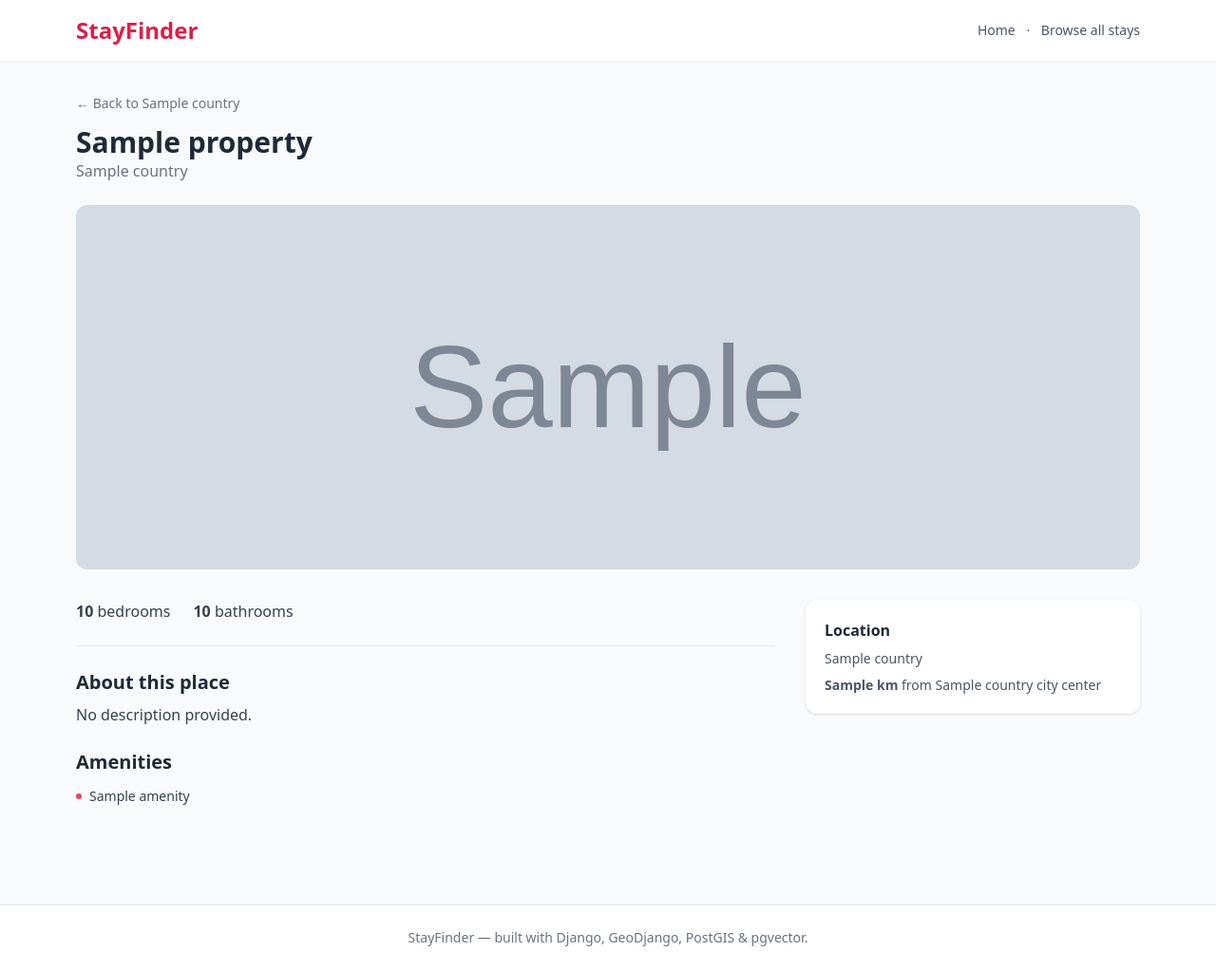
After one commit to mhbhuiyan99/property-management__Mojammel, a Django app: template web/templates/property_app/property_detail.html in a window 1280 px wide. The commit adds this page. Shown: the whole page at 95% size. Run offline with Django 5.2, Linux system fonts and the light colour scheme; the template is opened without the code that fills it: most values are stand-ins (such as "Sample title", 1, 10 or a date in 2020); grey boxes marked "Sample" are stand-in pictures; some libraries are stand-ins or nearby versions.

Commit message:
Modify models and it's related files for Property Detail page[Amenities]

```diff
--- a/web/manage.py
+++ b/web/manage.py
@@ -1,4 +1,3 @@
-#!/usr/bin/env python
 import os
 import sys
 
--- a/web/property_app/admin.py
+++ b/web/property_app/admin.py
@@ -31,8 +31,8 @@ class LocationAdmin(admin.ModelAdmin):
 
 @admin.register(Property)
 class PropertyAdmin(admin.ModelAdmin):
-    list_display = ("name", "location", "primary_image_preview", "created_at")
-    list_filter = ("location",)
+    list_display = ("name", "location", "bedrooms", "bathrooms", "primary_image_preview", "created_at")
+    list_filter = ("location", "bedrooms", "bathrooms")
     search_fields = ("name", "description", "location__country")
     inlines = [PropertyImageInline]
     readonly_fields = ("created_at", "updated_at")
--- a/web/property_app/models.py
+++ b/web/property_app/models.py
@@ -35,6 +35,10 @@ class Property(models.Model):
     description = models.TextField(blank=True)
     center = models.PointField(geography=True, srid=4326, null=True, blank=True)
 
+    bedrooms = models.PositiveSmallIntegerField(default=0)
+    bathrooms = models.PositiveSmallIntegerField(default=0)
+    amenities = models.TextField(blank=True, help_text="Comma-separated amenities")
+
     created_at = models.DateTimeField(auto_now_add=True)
     updated_at = models.DateTimeField(auto_now=True)
 
@@ -44,6 +48,8 @@ class Property(models.Model):
     def __str__(self):
         return self.name
 
+    def amenities_list(self):
+        return [a.strip() for a in self.amenities.split(",") if a.strip()]
 
 class PropertyImage(models.Model):
     property = models.ForeignKey(Property, on_delete=models.CASCADE, related_name="images")
--- a/web/property_app/views.py
+++ b/web/property_app/views.py
@@ -64,6 +64,7 @@ def property_detail(request, pk):
         "property_app/property_detail.html",
         {
             "property": obj,
+            "amenities": obj.amenities_list(),
             "distance_km": distance_km,
         },
     )
--- a/web/templates/property_app/home.html
+++ b/web/templates/property_app/home.html
@@ -23,7 +23,7 @@
             >
             <datalist id="location-options">
                 {% for loc in locations %}
-                    <option value="{{ loc.name }}"></option>
+                    <option value="{{ loc.country }}"></option>
                 {% endfor %}
             </datalist>
             <button type="submit"
@@ -38,9 +38,9 @@
     <h2 class="text-xl font-bold mb-4">Popular locations</h2>
     <div class="flex flex-wrap gap-3">
         {% for loc in locations %}
-            <a href="{% url 'property_app:property-search' %}?location={{ loc.name|urlencode }}"
+            <a href="{% url 'property_app:property-search' %}?location={{ loc.country|urlencode }}"
                class="px-4 py-2 bg-white border border-gray-200 rounded-full text-sm text-gray-700 hover:border-rose-500 hover:text-rose-600 transition">
-                {{ loc.name }}
+                {{ loc.country }}
             </a>
         {% empty %}
             <p class="text-gray-500">No locations yet &mdash; run the import_properties command.</p>
--- /dev/null
+++ b/web/templates/property_app/property_detail.html
@@ -0,0 +1,66 @@
+{% extends "property_app/base.html" %}
+
+{% block title %}{{ property.name }} &mdash; StayFinder{% endblock %}
+
+{% block content %}
+<div class="max-w-6xl mx-auto px-4 py-8">
+
+    <a href="{% url 'property_app:property-search' %}?location={{ property.location.country|urlencode }}"
+       class="text-sm text-gray-500 hover:text-rose-600">&larr; Back to {{ property.location.country }}</a>
+
+    <h1 class="text-3xl font-bold mt-3">{{ property.name }}</h1>
+    <p class="text-gray-500 mb-6">{{ property.location.country }}</p>
+
+    {% with images=property.images.all %}
+    {% if images %}
+        <div class="grid grid-cols-1 sm:grid-cols-2 gap-3 mb-8">
+            {% for img in images %}
+                <div class="rounded-xl overflow-hidden bg-gray-200 h-64 {% if forloop.first %}sm:col-span-2 sm:h-96{% endif %}">
+                    <img src="{% if img.image %}{{ img.image.url }}{% else %}{{ img.url }}{% endif %}"
+                         alt="{{ img.caption|default:property.name }}"
+                         class="w-full h-full object-cover">
+                </div>
+            {% endfor %}
+        </div>
+    {% else %}
+        <div class="rounded-xl bg-gray-200 h-64 flex items-center justify-center text-gray-400 mb-8">No images yet</div>
+    {% endif %}
+    {% endwith %}
+
+    <div class="grid grid-cols-1 lg:grid-cols-3 gap-8">
+        <div class="lg:col-span-2">
+            <div class="flex gap-6 text-gray-700 mb-6 border-b pb-6">
+                <div><span class="font-bold">{{ property.bedrooms }}</span> bedrooms</div>
+                <div><span class="font-bold">{{ property.bathrooms }}</span> bathrooms</div>
+            </div>
+
+            <h2 class="text-xl font-bold mb-2">About this place</h2>
+            <p class="text-gray-700 mb-6 whitespace-pre-line">{{ property.description|default:"No description provided." }}</p>
+
+            {% if amenities %}
+            <h2 class="text-xl font-bold mb-3">Amenities</h2>
+            <div class="grid grid-cols-2 sm:grid-cols-3 gap-2 mb-6">
+                {% for amenity in amenities %}
+                    <div class="flex items-center gap-2 text-gray-700 text-sm">
+                        <span class="w-1.5 h-1.5 rounded-full bg-rose-500"></span>{{ amenity }}
+                    </div>
+                {% endfor %}
+            </div>
+            {% endif %}
+        </div>
+
+        <div class="bg-white rounded-xl shadow p-5 self-start">
+            <h3 class="font-semibold mb-2">Location</h3>
+            <p class="text-gray-600 text-sm mb-2">{{ property.location.country }}</p>
+
+            {% if distance_km is not None %}
+                <p class="text-gray-600 text-sm">
+                    <span class="font-semibold">{{ distance_km }} km</span> from {{ property.location.country }} city center
+                </p>
+            {% else %}
+                <p class="text-gray-400 text-sm">Distance unavailable (missing coordinates).</p>
+            {% endif %}
+        </div>
+    </div>
+</div>
+{% endblock %}
```
Also changed, not shown: docker-compose.yml (+5 -21 lines), web/data/properties.csv (+6 -7 lines), web/property_app/management/commands/import_properties.py (+5 -2 lines), web/templates/property_app/property_list.html (added, +82 -0 lines), web/property_app/migrations/0001_initial.py, 2 other files.
